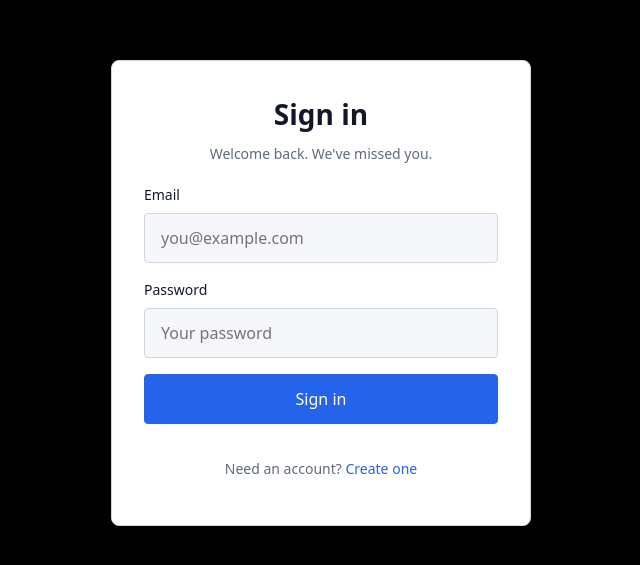
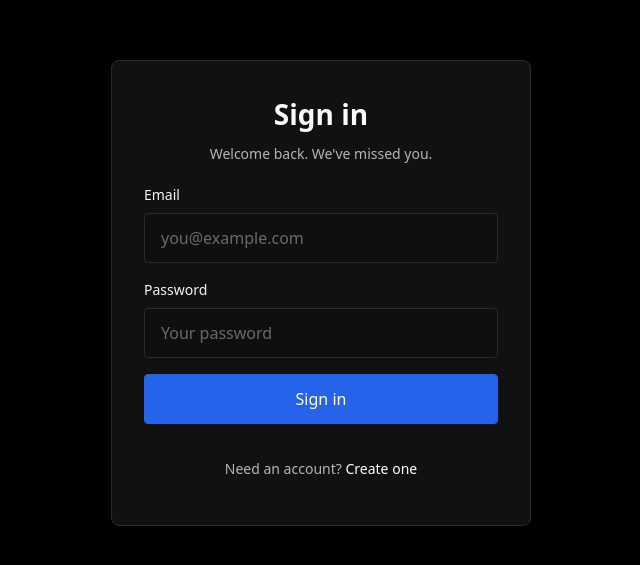
Before and after one commit to chandan9648/Luna-Your-Assistance, a React (Vite) app in the folder frontend/: page /login in a window 1280 px wide. Shown: the part 107-672 px from the top of the page, without its empty margins (319-959 px from the left). Built offline with nearby package versions, Linux system fonts and the light colour scheme.

Commit message:
changed color

```diff
--- a/frontend/src/App.css
+++ b/frontend/src/App.css
@@ -196,3 +196,39 @@ button {
   background: #000 !important;
   width: 100%;
 }
+
+/* Gray card styling specifically for auth pages on black bg */
+.auth-page-black .auth-card {
+  background: #111;            /* dark gray card */
+  border-color: #2a2a2a;       /* subtle border */
+  color: #f5f5f5;              /* readable text */
+}
+
+.auth-page-black .auth-header h1 {
+  color: #fafafa;
+}
+
+.auth-page-black .auth-sub,
+.auth-page-black .auth-alt {
+  color: #b5b5b5;
+}
+
+.auth-page-black form.auth-form input {
+  background: #0f0f0f;         /* input gray */
+  border-color: #2a2a2a;
+  color: #ffffff;
+}
+
+.auth-page-black form.auth-form input::placeholder {
+  color: #6a6a6a;
+}
+
+.auth-page-black form.auth-form input:focus {
+  background: #111;
+  border-color: #ffffff;
+  box-shadow: 0 0 0 3px rgba(255, 255, 255, 0.08);
+}
+
+.auth-page-black .auth-alt a {
+  color: #ffffff;
+}
```
